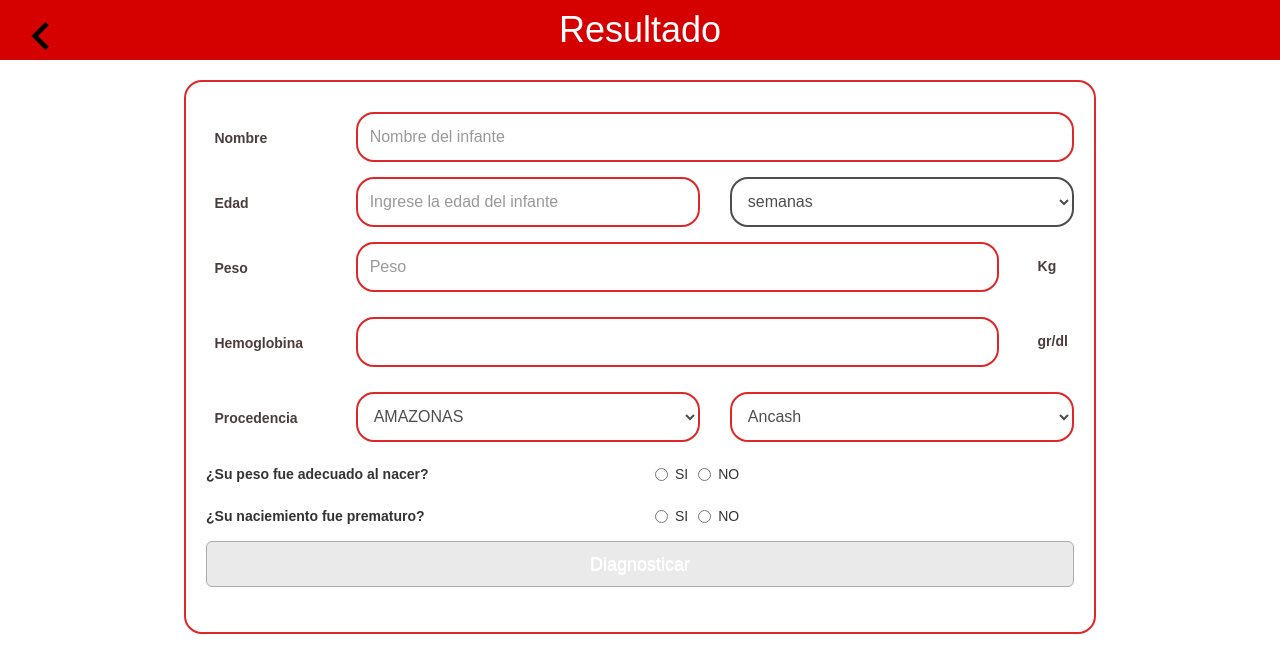
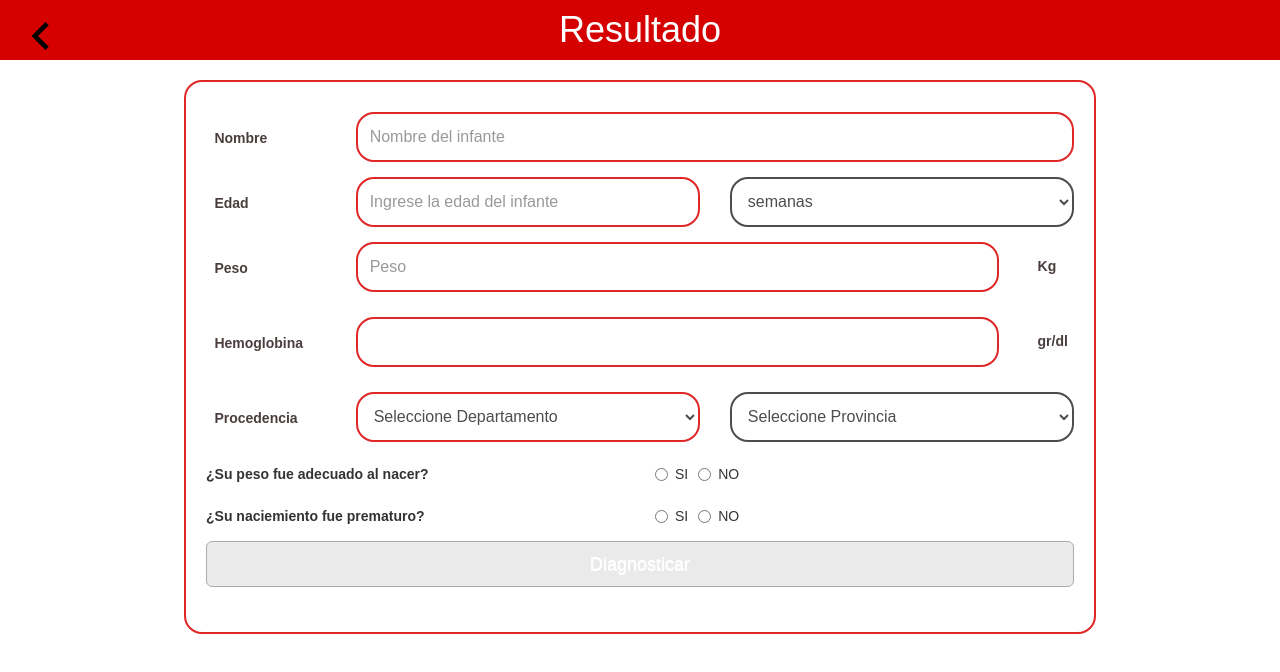
Before and after one commit to KelyVargaya/hackathon, a React (Create React App) app: page /form in a window 1280 px wide. Shown: the top 672 px of the page. Built offline with nearby package versions, Linux system fonts and the light colour scheme.

Commit message:
falta maquetar

```diff
--- a/src/Form.js
+++ b/src/Form.js
@@ -13,7 +13,8 @@ class FormDiagnostic extends Component {
 		super(props);
 		this.state = {
 			checkForm: false,
-			error: false
+			error: false,
+			dep: null
 		}
 	}
 	render() {
@@ -28,7 +29,7 @@ class FormDiagnostic extends Component {
 		}
 		const check = () => {
 			this.setState({
-				checkForm: model.info.name && model.info.age && model.info.pesoAdecuado && model.info.prematuro && model.info.hemoglobina && model.info.weight && model.info.departamento
+				checkForm: model.info.name && model.info.age && model.info.pesoAdecuado && model.info.prematuro && model.info.hemoglobina && model.info.weight && model.info.altura
 			});
 		}
 		const findError = () => {
@@ -131,20 +132,29 @@ class FormDiagnostic extends Component {
 							</Col>
 							<Col sm={5} md={5} xs={5}>
 								<FormControl componentClass="select" placeholder="select" onChange={e => {
-									model.info.departamento = e.target.value
-									check();
+									this.setState({
+										dep: e.target.value
+									})
 								}}>
+								<option value="">Seleccione Departamento</option>
 								{Provincias.map((a,index)=>{
-									return <option key={index} value={a.departamento}>{a.departamento}</option>
+									return <option key={index} value={index}>{a.departamento}</option>
 								})}
 
 								</FormControl>
 							</Col>
 							<Col sm={5} md={5} xs={5}>
-								<FormControl componentClass="select" placeholder="select">
-									<option value="semanas">Ancash</option>
-									<option value="meses">Apurimac</option>
-									<option value='años'>Amazonas</option>
+								<FormControl componentClass="select" placeholder="select"
+								disabled={!this.state.dep}
+								onChange={e => {
+									model.info.altura = parseInt(e.target.value);
+									console.log(model.info.altura)
+									check();
+								}}>
+									<option value="">Seleccione Provincia</option>
+									{this.state.dep && Provincias[this.state.dep].provincias.map((a,index)=>{
+										return <option key={index} value={a.altura}>{a.provincias}</option>
+									})}
 								</FormControl>
 							</Col>
 						</FormGroup>
--- a/src/anemia.js
+++ b/src/anemia.js
@@ -1,5 +1,11 @@
-function diagnostico(condicion, edad, tipoEdad, hemoglobina, peso, pesoNacer) {
+import rango from './rangos.js';
+
+function diagnostico(condicion, edad, tipoEdad, hemoglobina, peso, pesoNacer, altura) {
     let prematuro = condicion === 'SI';
+    console.log(hemoglobina);
+    let factor = rango(altura);
+    hemoglobina = hemoglobina - factor;
+    console.log(hemoglobina);
     let edad_semanas = null;
     switch (tipoEdad) {
         case 'semanas':
--- a/src/model.js
+++ b/src/model.js
@@ -8,7 +8,7 @@ class Model {
             age: '',
             weight: '',
             pesoAdecuado: '',
-            departamento: '',
+            altura: '',
             prematuro: '',
             ageType: 'semanas',
             hemoglobina: ''
@@ -20,7 +20,7 @@ class Model {
         this.notify = render;
     }
     diag() {
-        this.diagnost = diagnostico(this.info.prematuro, this.info.age, this.info.ageType, this.info.hemoglobina, this.info.weight, this.info.pesoAadecuado);
+        this.diagnost = diagnostico(this.info.prematuro, this.info.age, this.info.ageType, this.info.hemoglobina, this.info.weight, this.info.pesoAadecuado, this.info.altura);
     }
     getInfo() {
         Object.keys(this.info).map(a => {
--- a/src/rangos.js
+++ b/src/rangos.js
@@ -116,4 +116,4 @@ function rango(altura) {
 
 }
 
-console.log(rango(4992));
+export default rango;
```
